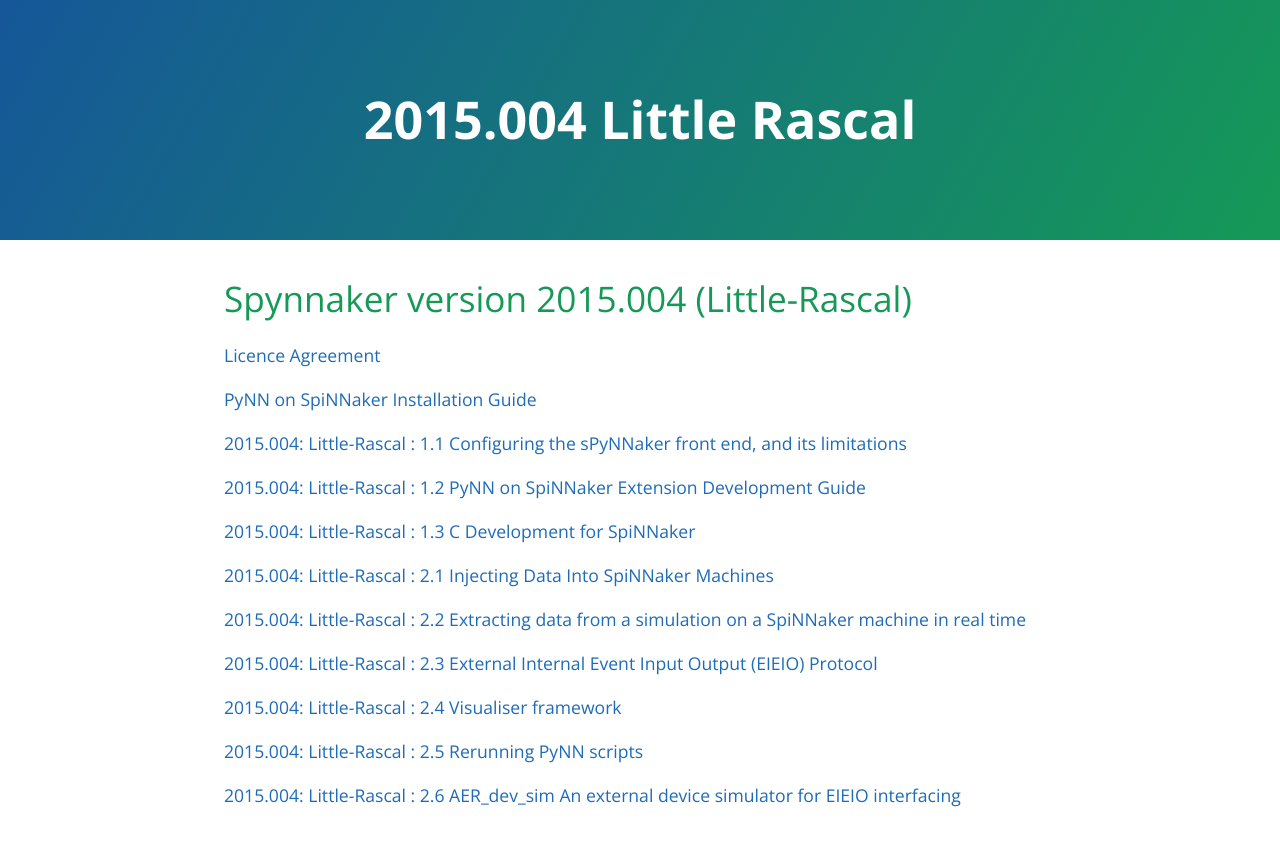
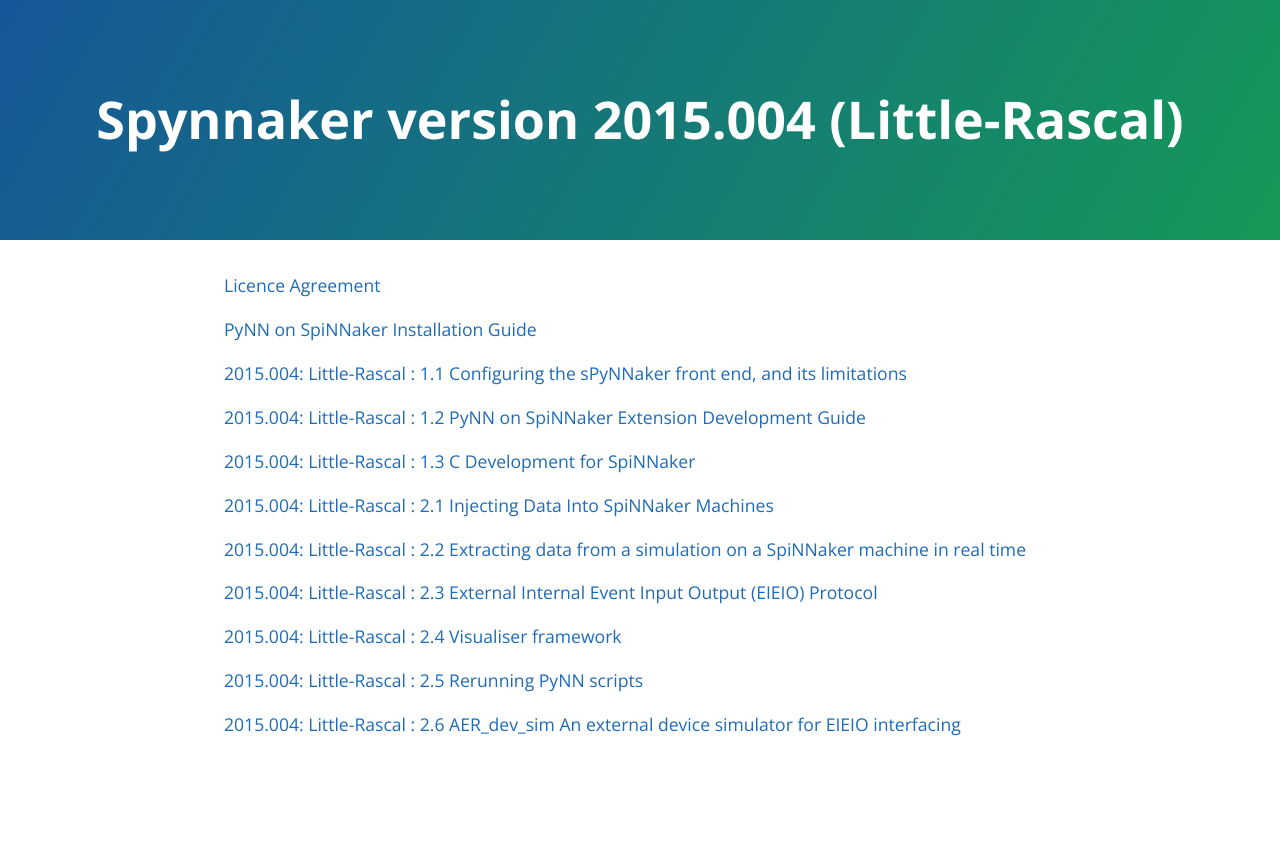
Before and after one commit to SpiNNakerManchester/SpiNNakerManchester.github.io, a Jekyll site: the page built from 2015.004.LittleRascal/index.md, in a window 1280 px wide. Shown: the top 846 px of the page. Built offline with Jekyll 4.4.1, drawn with Linux system fonts in a browser that asks for light colours.

Commit message:
Updating to make title work

```diff
--- a/2015.004.LittleRascal/index.md
+++ b/2015.004.LittleRascal/index.md
@@ -1,9 +1,7 @@
 ---
-title: 2015.004 Little Rascal
+title: Spynnaker version 2015.004 (Little-Rascal)
 layout: default
 ---
-
-# Spynnaker version 2015.004 (Little-Rascal)
 
 [Licence Agreement](http://github.com/SpiNNakerManchester/spinnakermanchester.github.io/wiki/2015.004%3a-Little-Rascal-%3a-0.3-Licence-Agreement)
 
```
